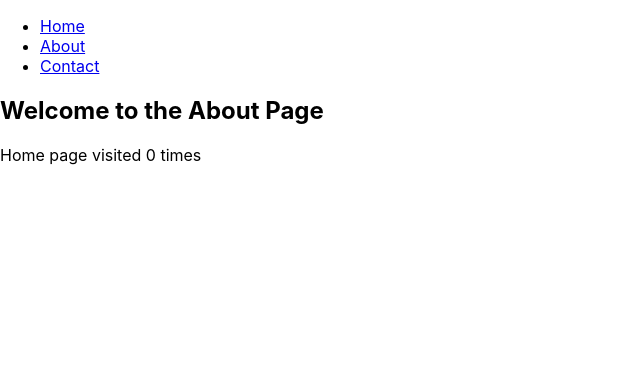
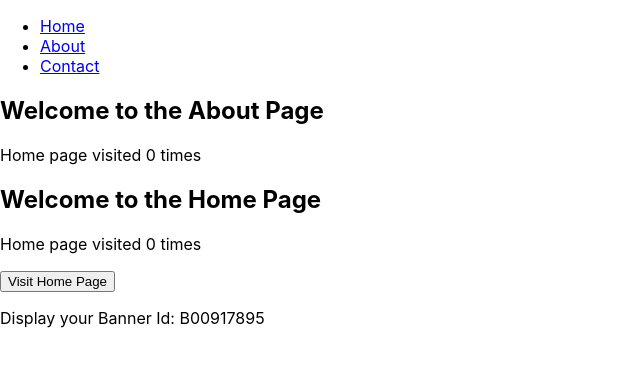
Before and after one commit to Manvi0103/first-react-app, a React (Create React App) app: page /about in a window 1280 px wide. Shown: the top 366 px of the page, without its empty margins (0-640 px from the left). Built offline with nearby package versions, Linux system fonts and the light colour scheme.

Commit message:
Switch replaced

```diff
--- a/src/App.js
+++ b/src/App.js
@@ -29,7 +29,7 @@ function App() {
           </ul>
         </nav>
 
-        <Switch>
+        <Route>
           <Route path="/about">
             <About visits={visits} />
           </Route>
@@ -39,7 +39,7 @@ function App() {
           <Route path="/">
             <Home visits={visits} onVisit={incrementVisits} />
           </Route>
-        </Switch>
+        </Route>
       </div>
     </Router>
   );
```
